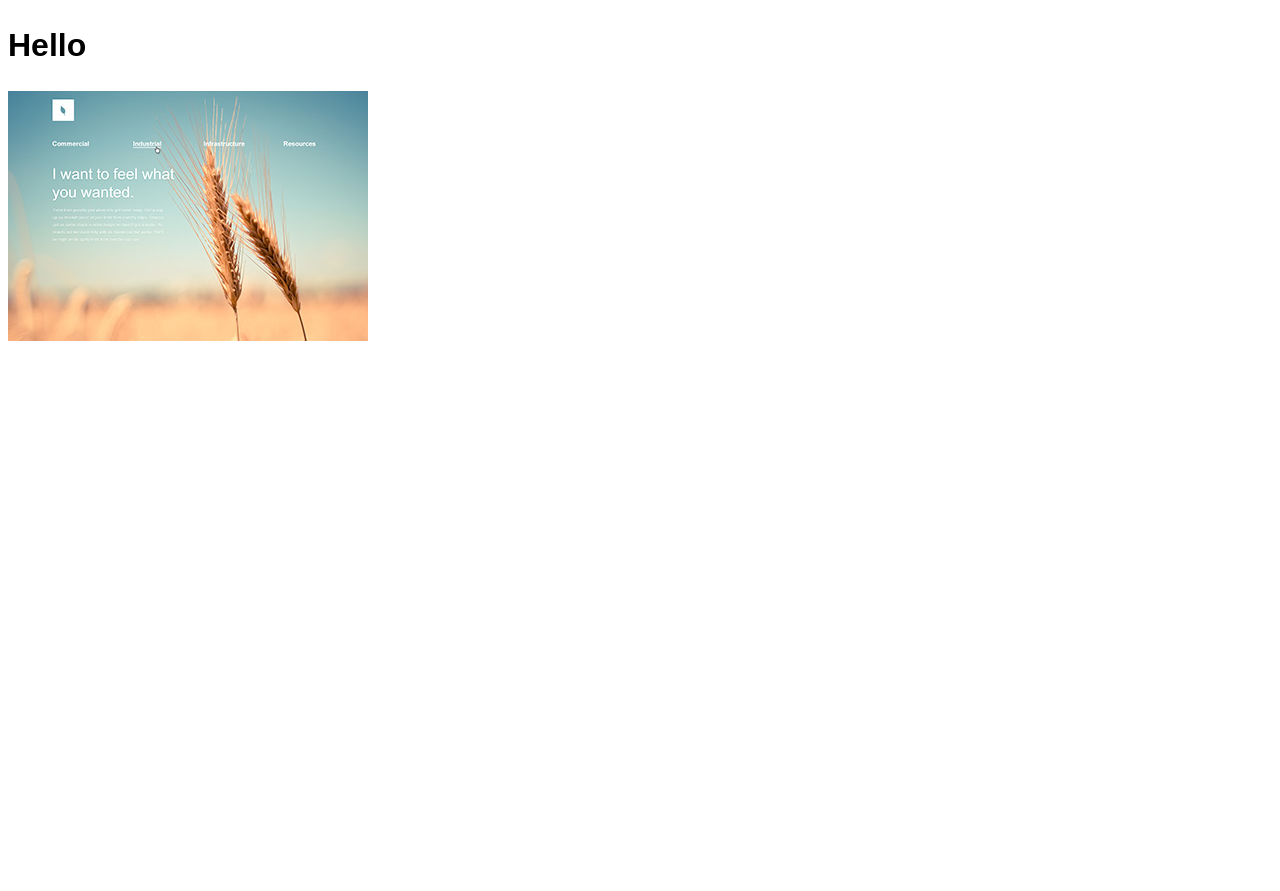
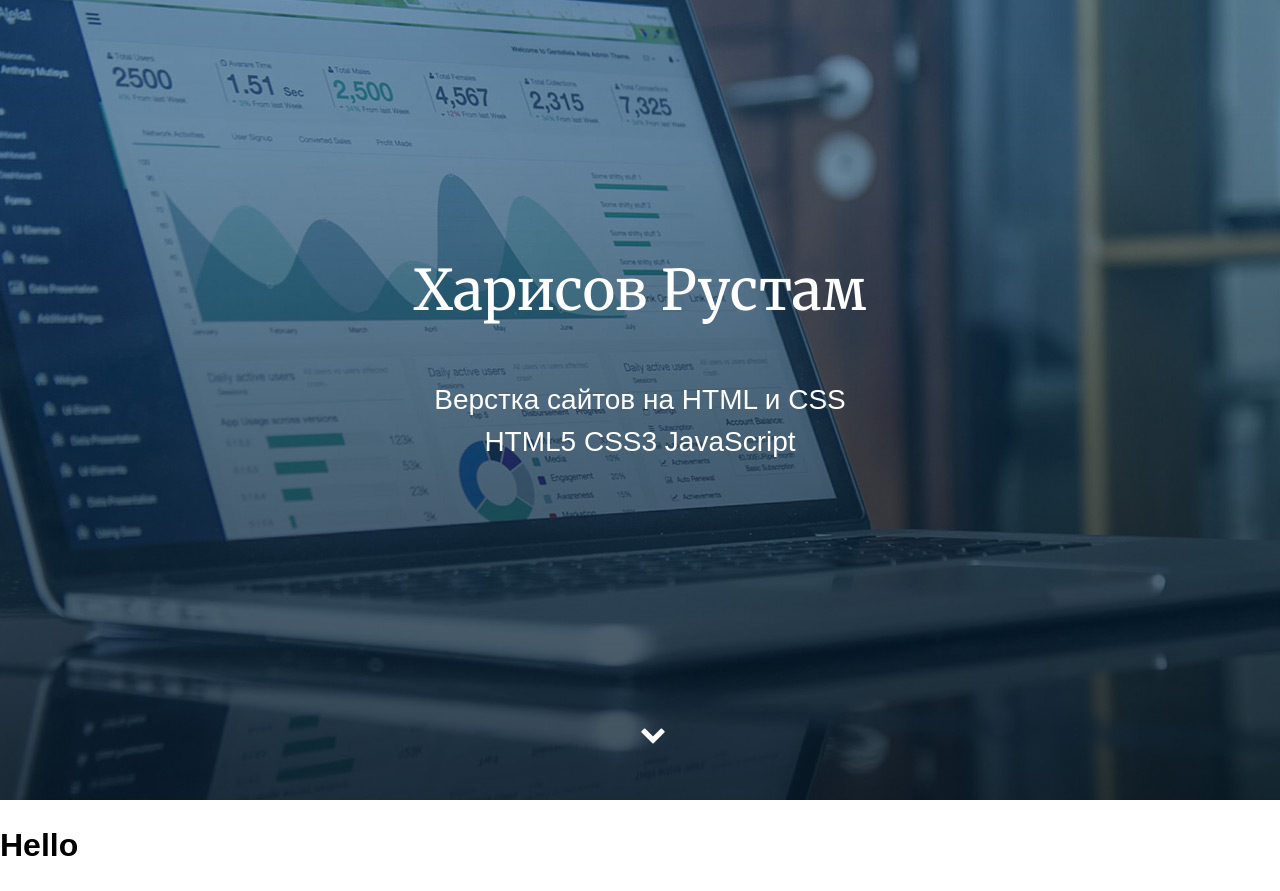
Before and after one commit to hri75/webcademy-site-portfolio, a plain HTML site: page index.html in a window 1280 px wide. Before the commit the page ends 800 px from the top, so only its background shows below. Drawn offline with nearby package versions, Linux system fonts and the light colour scheme; a web font is replaced by a local one.

Commit message:
lesson 2 - layout page makeup

```diff
--- a/css/main.css
+++ b/css/main.css
@@ -2,8 +2,46 @@
 /*font-family: 'PT Sans Caption', sans-serif;*/
 
 html {
-    /*background-color: aquamarine;*/
     font-family: 'PT Sans Caption', sans-serif;
     font-size: 16px;
     line-height: 1.5;
 }
+
+.main-header {
+    background: #3070B5;
+    background-image: url("../img/bg/bg-header.jpg");
+    background-repeat: no-repeat;
+    background-position: center;
+    background-size: cover;
+    height: 100vh;
+
+    color: white;
+    text-align: center;
+
+    display: flex;
+    flex-direction: column;
+    align-items: center;
+    justify-content: center;
+}
+
+.header-title {
+    font-size: 56px;
+    line-height: 62px;
+    margin-bottom: 30px;
+    margin-top: -50px;
+    font-family: 'Merriweather', serif;
+}
+
+.header-slogan {
+    font-size: 28px;
+    line-height: 42px;
+}
+
+.header-arrow {
+    font-size: 26px;
+    /*width: 60px;*/
+    /*margin-left: -30px;*/
+    position: absolute;
+    bottom: 20px;
+    left: 50%;
+}
--- a/index.html
+++ b/index.html
@@ -2,13 +2,23 @@
 <html lang="en">
 <head>
     <meta charset="UTF-8">
-    <title>Title</title>
+    <title>Портфолио</title>
+    <link rel="stylesheet" href="https://cdnjs.cloudflare.com/ajax/libs/normalize/8.0.1/normalize.css">
     <link rel="stylesheet" href="css/main.css">
     <link rel="shortcut icon" type="image/x-icon" href="img/favicon/favicon-16x16.png">
     <link href="https://fonts.googleapis.com/css?family=Merriweather|PT+Sans+Caption:400,700" rel="stylesheet">
+    <link href="https://stackpath.bootstrapcdn.com/font-awesome/4.7.0/css/font-awesome.min.css" rel="stylesheet">
 </head>
+
 <body>
-    <h1>Hello</h1>
-    <img src="img/portfolio/project_organica.jpg" alt="Проект Органика">
+    <header class="main-header">
+        <p class="header-title">Харисов Рустам</p>
+        <p class="header-slogan">Верстка сайтов на HTML и CSS<br>HTML5 CSS3 JavaScript</p>
+        <p class="header-arrow"><i class="fa fa-chevron-down" aria-hidden="true"></i></p>
+    </header>
+
+    <main>
+        <h1 class="visually-hidden">Hello</h1>
+    </main>
 </body>
 </html>
```
